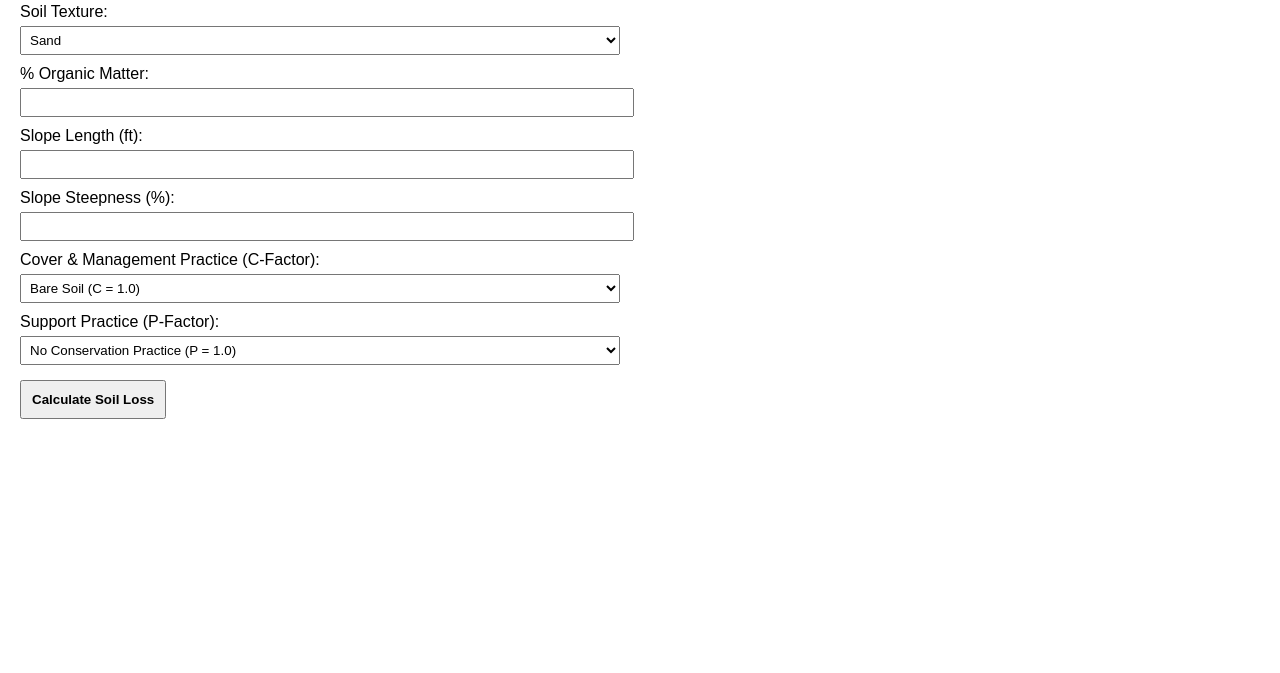
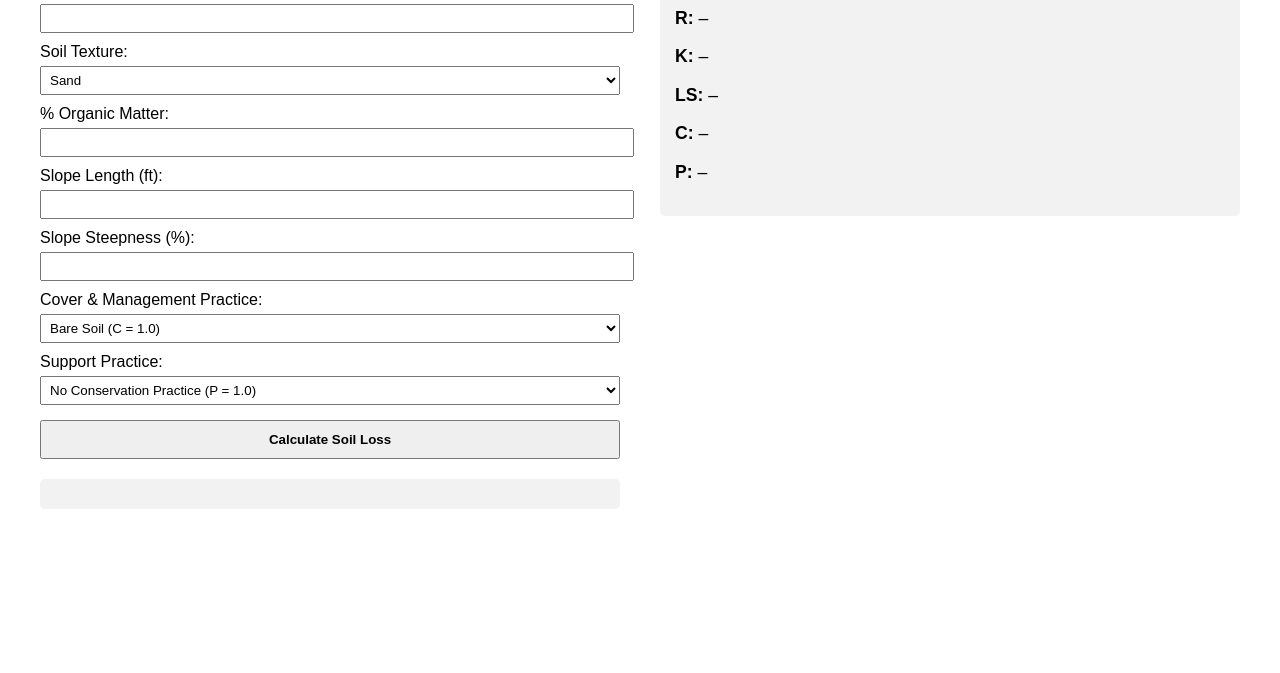
Before and after one commit to mpozderac-cell/USLE-Calculator, a plain HTML site: page index.html in a window 1280 px wide. Shown: the part 127-800 px from the top of the page. Drawn offline with Linux system fonts and the light colour scheme.

Commit message:
Update index.html

```diff
--- a/index.html
+++ b/index.html
@@ -3,15 +3,50 @@
 <head>
   <title>USLE Soil Loss Calculator</title>
   <style>
-    body { font-family: Arial; margin: 20px; max-width: 600px; }
-    label { display: block; margin-top: 10px; }
-    input, select { width: 100%; padding: 5px; margin-top: 5px; }
-    button { margin-top: 15px; padding: 10px; font-weight: bold; }
-    #result { margin-top: 20px; font-size: 1.2em; }
+    body {
+      font-family: Arial, sans-serif;
+      margin: 20px;
+      display: flex;
+      flex-wrap: wrap;
+    }
+    .column {
+      flex: 1;
+      min-width: 280px;
+      padding: 20px;
+      box-sizing: border-box;
+    }
+    label {
+      display: block;
+      margin-top: 10px;
+    }
+    input, select {
+      width: 100%;
+      padding: 5px;
+      margin-top: 5px;
+    }
+    button {
+      margin-top: 15px;
+      padding: 10px;
+      font-weight: bold;
+      width: 100%;
+    }
+    #result, #factors {
+      margin-top: 20px;
+      font-size: 1.1em;
+      background: #f2f2f2;
+      padding: 15px;
+      border-radius: 5px;
+    }
+    h3 {
+      margin-top: 20px;
+    }
   </style>
 </head>
 <body>
-  <h2>Universal Soil Loss Equation Calculator</h2>
+
+  <!-- Input Column -->
+  <div class="column">
+    <h2>USLE Soil Loss Calculator</h2>
 
     <label>Rainfall Erosivity (R):</label>
     <input type="number" id="r" step="any">
@@ -41,7 +76,7 @@
     <label>Slope Steepness (%):</label>
     <input type="number" id="slopeSteepness" step="any">
 
-  <label>Cover & Management Practice (C-Factor):</label>
+    <label>Cover & Management Practice:</label>
     <select id="cover">
       <option value="1.0">Bare Soil (C = 1.0)</option>
       <option value="0.5">Row Crops, Conventional Tillage (C = 0.5)</option>
@@ -53,7 +88,7 @@
       <option value="0.001">Mulched Permanent Cover (C = 0.001)</option>
     </select>
 
-  <label>Support Practice (P-Factor):</label>
+    <label>Support Practice:</label>
     <select id="pFactor">
       <option value="1.0">No Conservation Practice (P = 1.0)</option>
       <option value="0.6">Contour Farming (P = 0.6)</option>
@@ -66,6 +101,19 @@
     <button onclick="calculateUSLE()">Calculate Soil Loss</button>
 
     <div id="result"></div>
+  </div>
+
+  <!-- Output Column -->
+  <div class="column">
+    <h3>USLE Factor Breakdown</h3>
+    <div id="factors">
+      <p><strong>R:</strong> –</p>
+      <p><strong>K:</strong> –</p>
+      <p><strong>LS:</strong> –</p>
+      <p><strong>C:</strong> –</p>
+      <p><strong>P:</strong> –</p>
+    </div>
+  </div>
 
   <script>
     function calculateUSLE() {
@@ -77,10 +125,10 @@
       const C = parseFloat(document.getElementById('cover').value);
       const P = parseFloat(document.getElementById('pFactor').value);
 
-      // Adjust K for organic matter
+      // Adjust K based on organic matter
       const K = textureK - (OM * 0.005);
 
-      // Estimate LS Factor
+      // LS calculation
       const m = slopeSteepness < 1 ? 0.2 : slopeSteepness < 3 ? 0.3 : slopeSteepness < 5 ? 0.4 : 0.5;
       const L = Math.pow(slopeLength / 72.6, m);
       const S = slopeSteepness < 9 ? 0.6 + 0.4 * slopeSteepness : 1.5 * slopeSteepness / 100 + 0.5;
@@ -88,9 +136,20 @@
 
       const A = R * K * LS * C * P;
 
+      // Display result
       document.getElementById('result').innerHTML =
         `<strong>Estimated Soil Loss:</strong> ${A.toFixed(2)} tons/acre/year`;
+
+      // Show factor breakdown
+      document.getElementById('factors').innerHTML = `
+        <p><strong>R:</strong> ${R.toFixed(2)}</p>
+        <p><strong>K:</strong> ${K.toFixed(3)}</p>
+        <p><strong>LS:</strong> ${LS.toFixed(3)}</p>
+        <p><strong>C:</strong> ${C}</p>
+        <p><strong>P:</strong> ${P}</p>
+      `;
     }
   </script>
+
 </body>
 </html>
```
Lines whose indentation alone changed are shown as unchanged.
